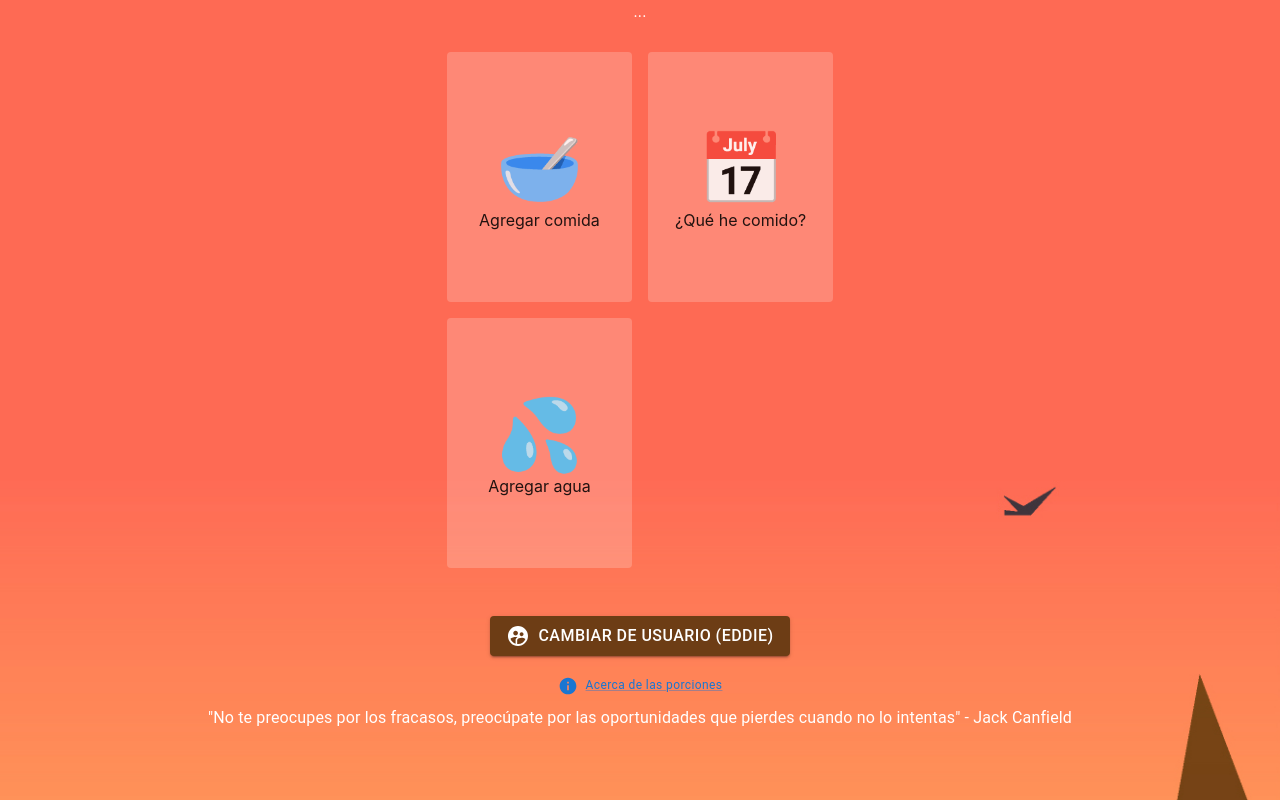
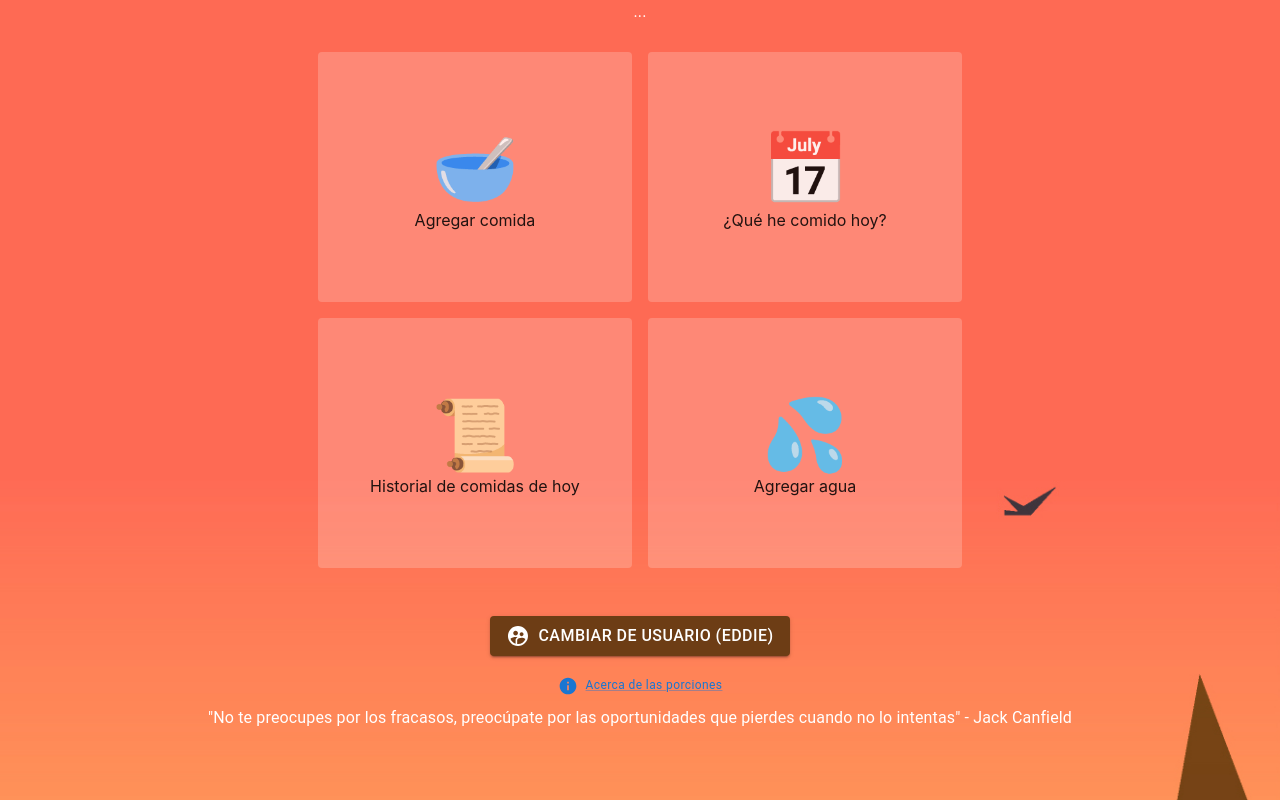
Before and after one commit to ediloaz/nutriCounter, a React (Create React App) app: page / in a window 1280 px wide. Shown: the top 800 px of the page. Built offline with nearby package versions, Linux system fonts and the light colour scheme; no server answers; the database is empty.

Commit message:
move history to main screen

```diff
--- a/src/containers/main/Main.jsx
+++ b/src/containers/main/Main.jsx
@@ -79,8 +79,14 @@ const Main = ({
     {
       id: 'todayFood',
       emoji: '📅',
-      title: '¿Qué he comido?',
+      title: '¿Qué he comido hoy?',
       onClick: () => changeScreen('summary'),
+    },
+    {
+      id: 'todayFood',
+      emoji: '📜',
+      title: 'Historial de comidas de hoy',
+      onClick: () => changeScreen('history'),
     },
     {
       id: 'addWater',
--- a/src/containers/summary/Summary.jsx
+++ b/src/containers/summary/Summary.jsx
@@ -57,11 +57,11 @@ const Summary = ({
           />
           )}
       </div>
-      <div className="actions">
+      {/* <div className="actions">
       <ButtonGroup className="actionButtons" size="large" aria-label="large button group">
         <Button className="addButton" onClick={() => changeScreen('history')}>Historial</Button>
       </ButtonGroup>
-      </div>
+      </div> */}
     </div>
   );
 }
```
